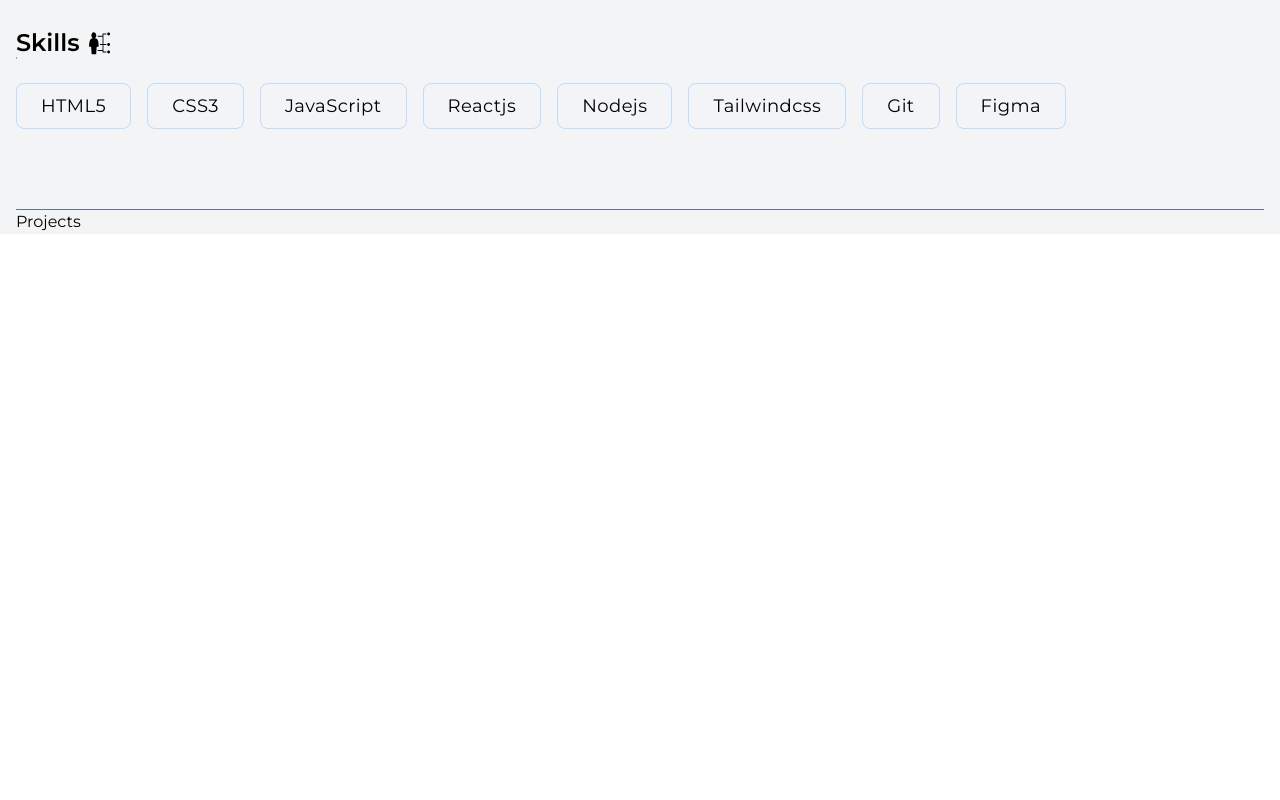
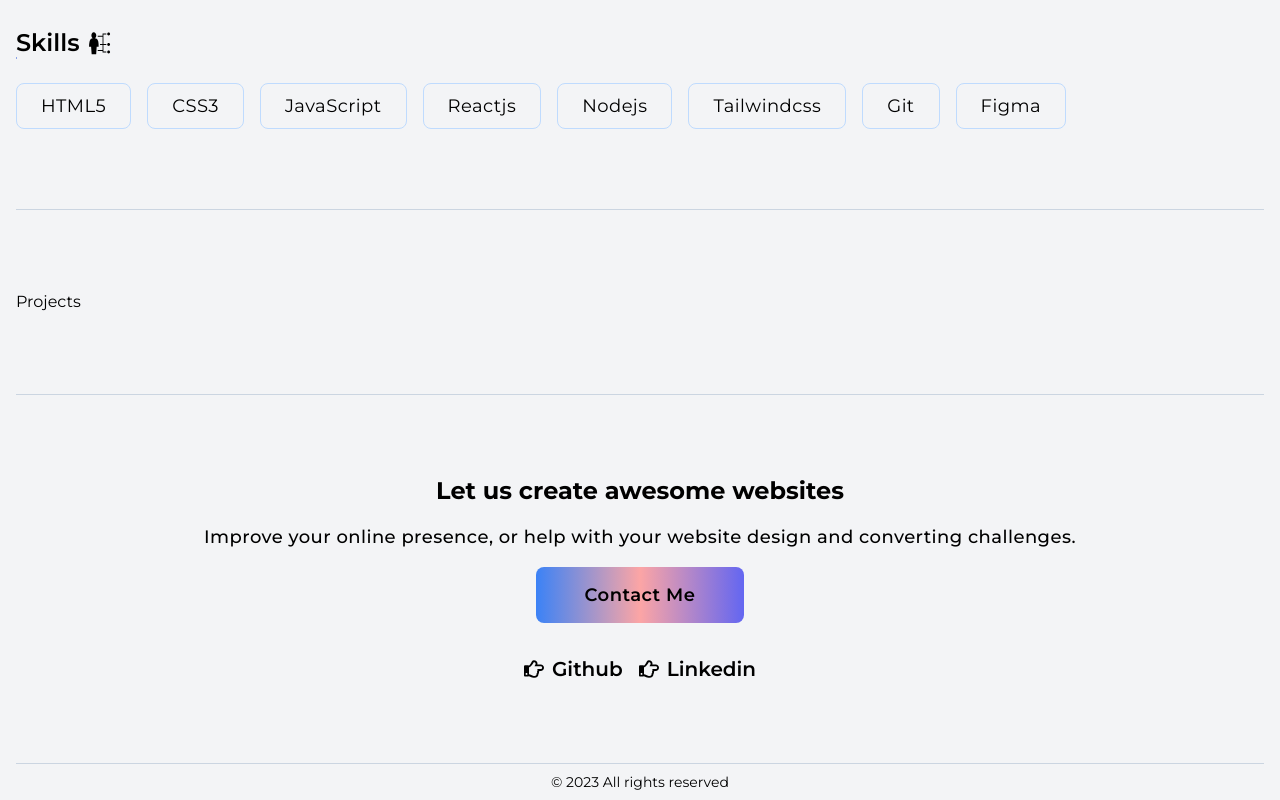
Before and after one commit to Ramsyz/modernportfolio, a Next.js app: page / in a window 1280 px wide. Shown: the part 763-1563 px from the top of the page. Before the commit the page ends 997 px from the top, so only its background shows below. Built offline with nearby package versions, Linux system fonts and the light colour scheme.

Commit message:
Contact and footer

```diff
--- a/app/globals.css
+++ b/app/globals.css
@@ -5,6 +5,6 @@
 
 @layer components{
   .wrapper{
-    @apply border-b-[1px] border-b-slate-500 py-20
+    @apply border-b-[1px] border-b-slate-300 py-20
   }
 }
--- a/app/page.tsx
+++ b/app/page.tsx
@@ -1,5 +1,7 @@
 import Aboutme from "@/components/Aboutme";
 import Banner from "@/components/Banner";
+import Contact from "@/components/Contact";
+import Footer from "@/components/Footer";
 import Projects from "@/components/Projects";
 import Skills from "@/components/Skills";
 
@@ -11,6 +13,8 @@ export default function Home() {
         <Aboutme />
         <Skills />
         <Projects />
+        <Contact />
+        <Footer />
       </div>
     </main>
   );
--- /dev/null
+++ b/components/Contact.tsx
@@ -0,0 +1,30 @@
+import { FaRegHandPointRight } from "react-icons/fa";
+import SocialLink from "./SocialLink";
+
+const Contact = () => {
+  return (
+    <div className="wrapper ">
+      <div className="max-w-5xl mx-auto flex flex-col gap-4 items-center justify-center">
+        <h2 className="text-2xl font-bold">Let us create awesome websites</h2>
+        <p className="text-lg tracking-wide font-medium">
+          Improve your online presence, or help with your website design and
+          converting challenges.
+        </p>
+        <a href="mailto:seetaram.vannemreddi@gmail.com">
+          <button className="w-52 h-14 bg-gradient-to-r from-blue-500 via-red-300 to-indigo-500 text-lg font-semibold tracking-wide rounded-lg hover:from-indigo-500 hover:to-blue-500 duration-300">
+            Contact Me
+          </button>
+        </a>
+      </div>
+      <div className="mt-8 flex items-center gap-4 justify-center">
+        <SocialLink title="Github" link="https://github.com/Ramsyz" />
+        <SocialLink
+          title="Linkedin"
+          link="https://www.linkedin.com/in/seetaram-v/"
+        />
+      </div>
+    </div>
+  );
+};
+
+export default Contact;
--- /dev/null
+++ b/components/Footer.tsx
@@ -0,0 +1,9 @@
+const Footer = () => {
+  return (
+      <p className="text-sm py-2 text-center">
+        &copy; 2023 All rights reserved
+      </p>
+  );
+};
+
+export default Footer;
--- a/components/Projects.tsx
+++ b/components/Projects.tsx
@@ -1,8 +1,5 @@
+const Projects = () => {
+  return <div className="wrapper">Projects</div>;
+};
 
-const Projects = () => {
-  return (
-    <div>Projects</div>
-  )
-}
-
-export default Projects
+export default Projects;
--- /dev/null
+++ b/components/SocialLink.tsx
@@ -0,0 +1,18 @@
+import { FaRegHandPointRight } from "react-icons/fa";
+type Props = {
+  title: string;
+  link: string;
+};
+
+const SocialLink = ({ title, link }: Props) => {
+  return (
+    <a href={link} target="_blank">
+      <div className="flex items-center justify-center gap-2 text-xl font-semibold group">
+        <FaRegHandPointRight className="translate-x-0 translate-y-0 group-hover:translate-x-2 transition-transform duration-500" />
+        <p className="group-hover:text-gray-700">{title}</p>
+      </div>
+    </a>
+  );
+};
+
+export default SocialLink;
```
